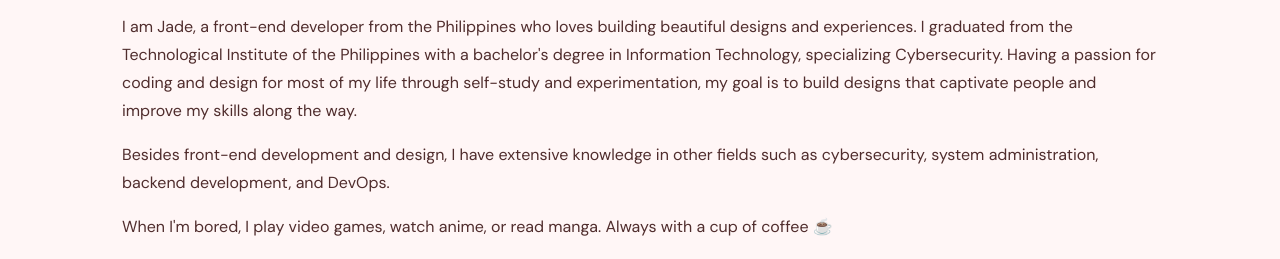
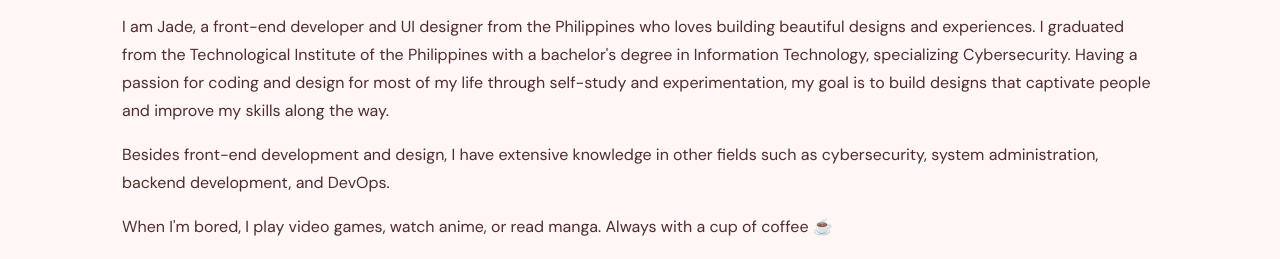
Before and after one commit to jsagayap/web, an Astro site: page /about in a window 1280 px wide. Shown: the part 242-501 px from the top of the page. Built offline with nearby package versions, Linux system fonts and the light colour scheme; Astro itself is replaced by a stand-in of ours; no server answers.

Commit message:
chore: update about description

```diff
--- a/src/components/AboutMe.astro
+++ b/src/components/AboutMe.astro
@@ -18,13 +18,13 @@ const skillData: skillFormat[] = skills;
       <div class="info">
         <h1 class="name">Jade Sagayap</h1>
         <p class="description">
-          I am Jade, a front-end developer from the Philippines who loves
-          building beautiful designs and experiences. I graduated from the
-          Technological Institute of the Philippines with a bachelor's degree in
-          Information Technology, specializing Cybersecurity. Having a passion
-          for coding and design for most of my life through self-study and
-          experimentation, my goal is to build designs that captivate people and
-          improve my skills along the way.
+          I am Jade, a front-end developer and UI designer from the Philippines
+          who loves building beautiful designs and experiences. I graduated from
+          the Technological Institute of the Philippines with a bachelor's
+          degree in Information Technology, specializing Cybersecurity. Having a
+          passion for coding and design for most of my life through self-study
+          and experimentation, my goal is to build designs that captivate people
+          and improve my skills along the way.
         </p>
         <p class="description">
           Besides front-end development and design, I have extensive knowledge
```
